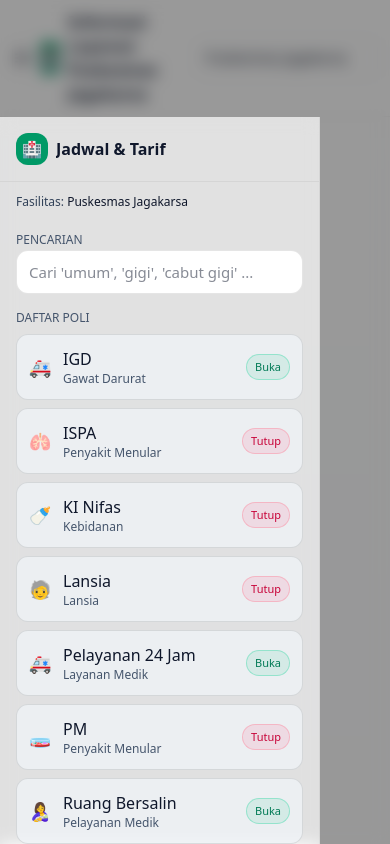
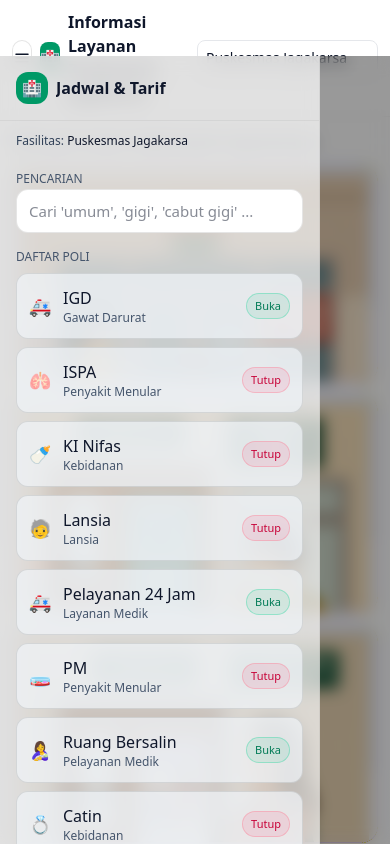
Before and after one commit to fajars97-cpu/alurlayanan, a React (Vite) app: page / in a window 390 px wide. Both pictures are taken after a click on the button "Buka menu". Shown: the top 844 px of the page. Built offline with nearby package versions, Linux system fonts and the light colour scheme.

Commit message:
perbaikan ui mobile 2

```diff
--- a/src/App.jsx
+++ b/src/App.jsx
@@ -1199,15 +1199,15 @@ export default function App() {
             <button
               aria-label="Tutup menu"
               onClick={() => setNavOpen(false)}
-              className="fixed inset-0 z-40 bg-black/40 backdrop-blur-sm md:hidden"
+              className="fixed inset-x-0 top-14 bottom-0 z-40 bg-black/40 backdrop-blur-sm md:hidden"
             />
           )}
 
           <div
-            className={`fixed z-50 inset-y-0 left-0 w-80 md:w-auto md:static md:z-auto
+            className={`fixed z-50 left-0 top-14 bottom-0 w-80 md:w-auto md:static md:z-auto
               transition-transform md:transition-none
               ${navOpen ? "translate-x-0 pointer-events-auto" : "-translate-x-full md:translate-x-0 pointer-events-none md:pointer-events-auto"}
-              h-[100dvh] overflow-y-auto overscroll-contain relative`}
+              h-[calc(100svh-56px)] overflow-y-auto overscroll-contain`}
             role="dialog"
             aria-modal="true"
             onTouchStart={onDrawerTouchStart}
```
Also changed, not shown: 4 other files (tests, documents, lock files or other folders).
